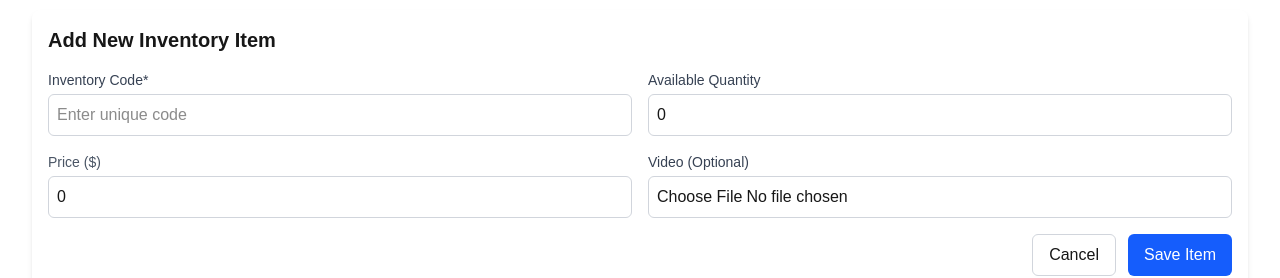
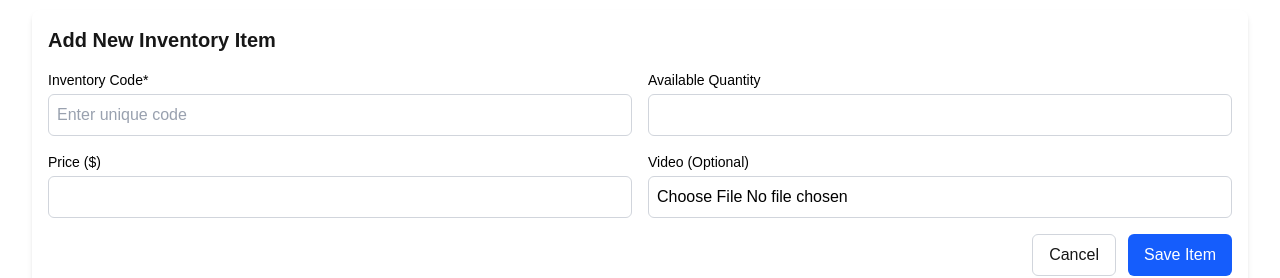
Before and after one commit to ShadowCracks/my-inventory-app, a Next.js app: page / in a window 1280 px wide. Both pictures are taken after typing "Sample" into the empty fields and a click on the button "Add New Item". Shown: the part 130-408 px from the top of the page. Built offline with nearby package versions, Linux system fonts and the light colour scheme; no server answers; the database is empty.

Commit message:
modified:   app/components/UploadForm.tsx

```diff
--- a/app/components/UploadForm.tsx
+++ b/app/components/UploadForm.tsx
@@ -1,4 +1,3 @@
-// components/UploadForm.tsx
 "use client";
 import { useState } from "react";
 import { supabase } from "../../utils/supabaseClient";
@@ -9,8 +8,8 @@ interface UploadFormProps {
 
 const UploadForm = ({ onSuccess }: UploadFormProps) => {
   const [inventoryCode, setInventoryCode] = useState("");
-  const [available, setAvailable] = useState<number>(0);
-  const [pricing, setPricing] = useState<number>(0);
+  const [available, setAvailable] = useState<number | "">(0);
+  const [pricing, setPricing] = useState<number | "">(0);
   const [videoFile, setVideoFile] = useState<File | null>(null);
   const [isLoading, setIsLoading] = useState(false);
   const [error, setError] = useState<string | null>(null);
@@ -82,7 +81,7 @@ const UploadForm = ({ onSuccess }: UploadFormProps) => {
 
       <div className="grid grid-cols-1 md:grid-cols-2 gap-4">
         <div>
-          <label className="block text-sm font-medium text-gray-700 mb-1">
+          <label className="block text-sm font-medium text-black mb-1">
             Inventory Code*
           </label>
           <input
@@ -90,47 +89,47 @@ const UploadForm = ({ onSuccess }: UploadFormProps) => {
             placeholder="Enter unique code"
             value={inventoryCode}
             onChange={(e) => setInventoryCode(e.target.value)}
-            className="w-full p-2 border border-gray-300 rounded-md focus:outline-none focus:ring-2 focus:ring-blue-500"
+            className="w-full p-2 border border-gray-300 rounded-md focus:outline-none focus:ring-2 focus:ring-blue-500 text-black placeholder-gray-400"
             required
           />
         </div>
 
         <div>
-          <label className="block text-sm font-medium text-gray-700 mb-1">
+          <label className="block text-sm font-medium text-black mb-1">
             Available Quantity
           </label>
           <input
             type="number"
-            value={available}
-            onChange={(e) => setAvailable(Number(e.target.value))}
-            className="w-full p-2 border border-gray-300 rounded-md focus:outline-none focus:ring-2 focus:ring-blue-500"
+            value={available === 0 ? "" : available}
+            onChange={(e) => setAvailable(e.target.value === "" ? "" : Number(e.target.value))}
+            className="w-full p-2 border border-gray-300 rounded-md focus:outline-none focus:ring-2 focus:ring-blue-500 text-black placeholder-gray-400"
             min="0"
           />
         </div>
 
         <div>
-          <label className="block text-sm font-medium text-gray-600 mb-1">
+          <label className="block text-sm font-medium text-black mb-1">
             Price ($)
           </label>
           <input
             type="number"
-            value={pricing}
-            onChange={(e) => setPricing(Number(e.target.value))}
-            className="w-full p-2 border border-gray-300 rounded-md focus:outline-none focus:ring-2 focus:ring-blue-500"
+            value={pricing === 0 ? "" : pricing}
+            onChange={(e) => setPricing(e.target.value === "" ? "" : Number(e.target.value))}
+            className="w-full p-2 border border-gray-300 rounded-md focus:outline-none focus:ring-2 focus:ring-blue-500 text-black placeholder-gray-400"
             min="0"
             step="0.01"
           />
         </div>
 
         <div>
-          <label className="block text-sm font-medium text-gray-700 mb-1">
+          <label className="block text-sm font-medium text-black mb-1">
             Video (Optional)
           </label>
           <input
             type="file"
             accept="video/*"
             onChange={(e) => setVideoFile(e.target.files?.[0] || null)}
-            className="w-full p-2 border border-gray-300 rounded-md focus:outline-none focus:ring-2 focus:ring-blue-500"
+            className="w-full p-2 border border-gray-300 rounded-md focus:outline-none focus:ring-2 focus:ring-blue-500 text-black placeholder-gray-400"
           />
         </div>
       </div>
```
